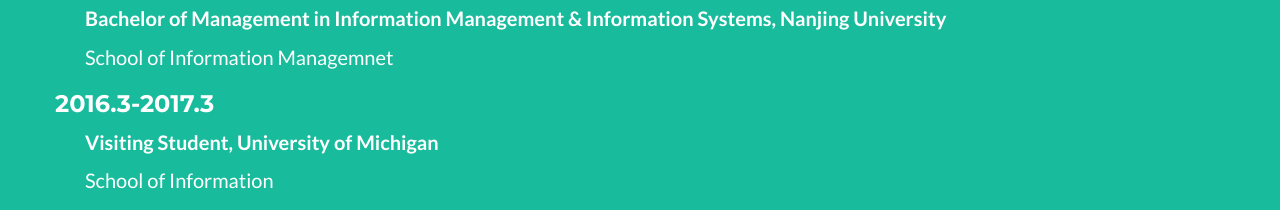
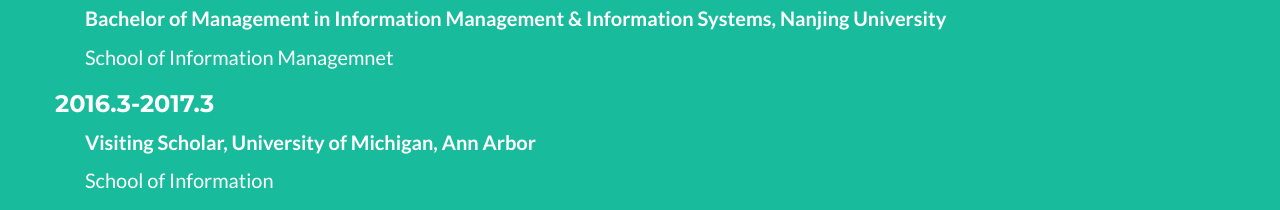
Before and after one commit to liamxinlinyao/liamxinlinyao.github.io, a website: page index.html in a window 1280 px wide. Shown: the part 1720-1930 px from the top of the page. Drawn offline with nearby package versions, Linux system fonts and the light colour scheme.

Commit message:
updated background

```diff
--- a/index.html
+++ b/index.html
@@ -126,7 +126,7 @@
               	<p style="padding-left:30px;">School of Information Managemnet</p>
 
               	<h3>2016.3-2017.3</h3>
-              	<p style="padding-left:30px;"><strong>Visiting Student, University of Michigan</strong></p>
+              	<p style="padding-left:30px;"><strong>Visiting Scholar, University of Michigan, Ann Arbor</strong></p>
               	<p style="padding-left:30px;">School of Information</p>
 				<p style="padding-left:30px;">Advised by Lionel P. Robert Jr.</p>
             </div>
```
